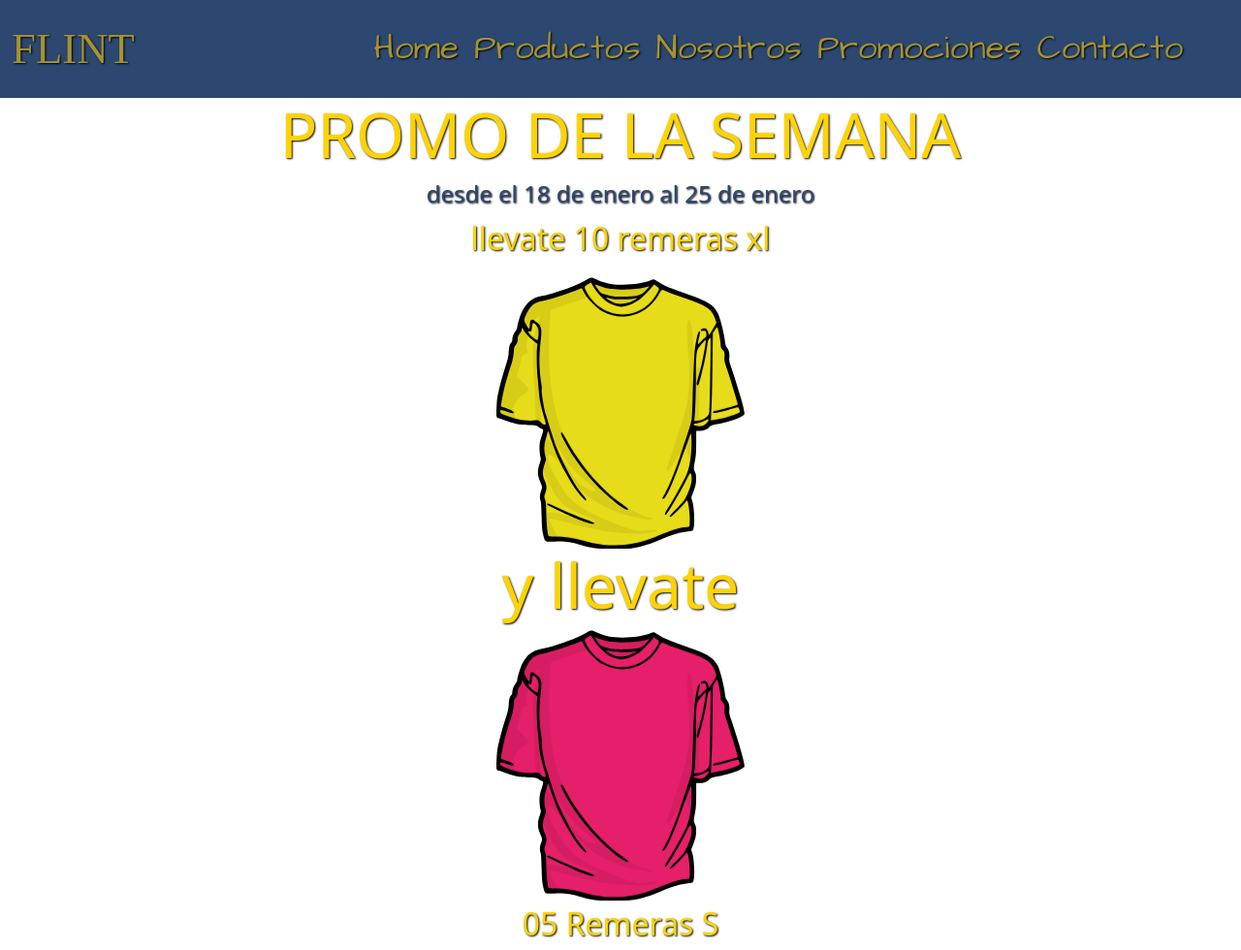
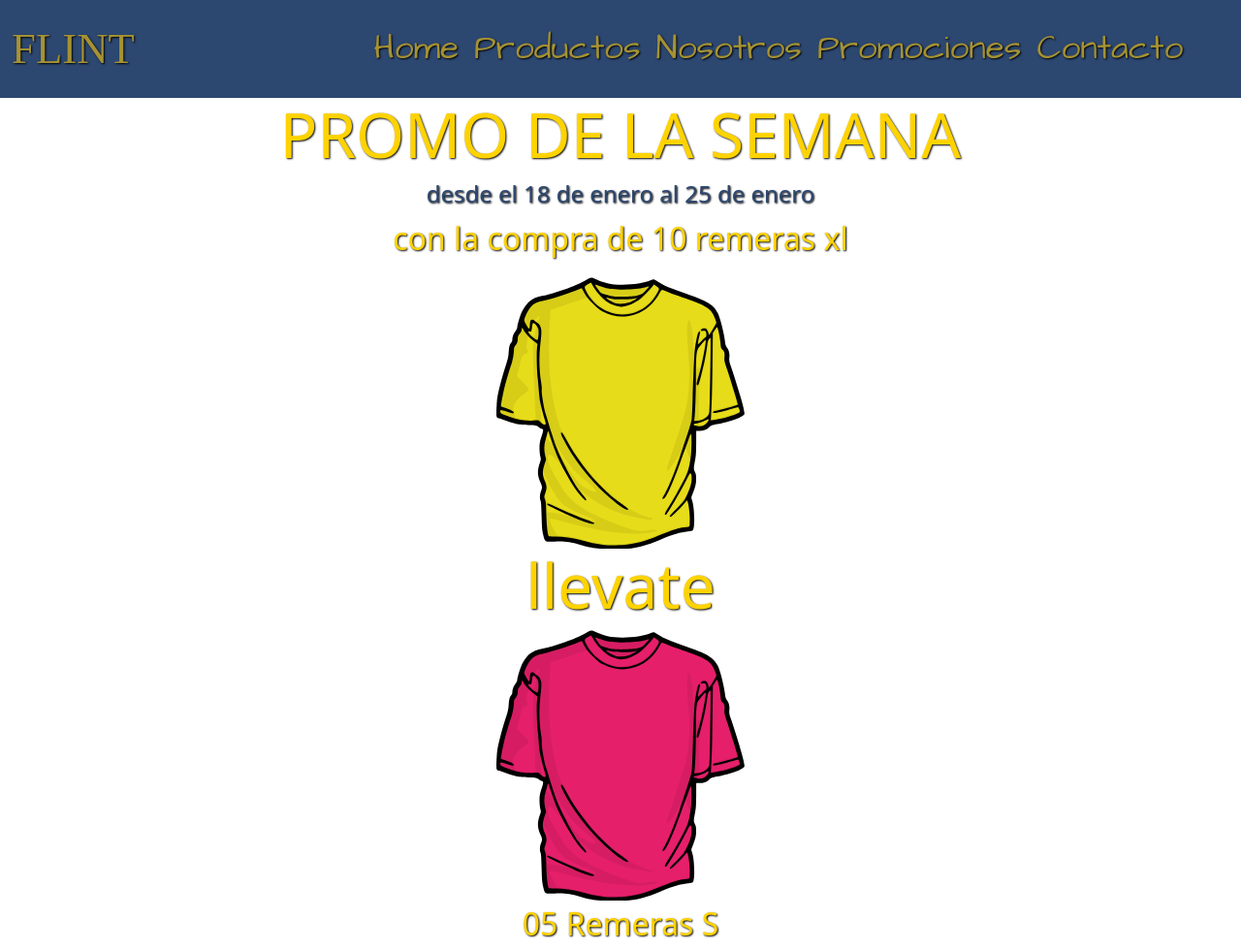
Before and after one commit to MartinFanesi/ProyectoFinalCoderhouse, a website: page pages/promociones.html in a window 1280 px wide. Shown: the top 980 px of the page at 97% size. Drawn offline with nearby package versions, Linux system fonts and the light colour scheme; a web font is replaced by a local one.

Commit message:
modificaciones en promociones

```diff
--- a/pages/promociones.html
+++ b/pages/promociones.html
@@ -56,9 +56,9 @@
     <article class="promociones">
     <h1>PROMO DE LA SEMANA</h1>
     <h3>desde el 18 de enero al 25 de enero</h3>
-    <p>llevate 10 remeras xl</p>
+    <p>con la compra de 10 remeras xl</p>
     <img src="../img/promociones/Yellow_T-Shirt.svg"  alt="Remera amarilla promocion">
-    <h1>y llevate</h1>
+    <h1>llevate</h1>
     <img src="../img/promociones/Pink_T-Shirt.svg" alt="Remeras Violeta Promocion">
     <p>05 Remeras S</p>
     <h1>DE REGALO</h1>
```
